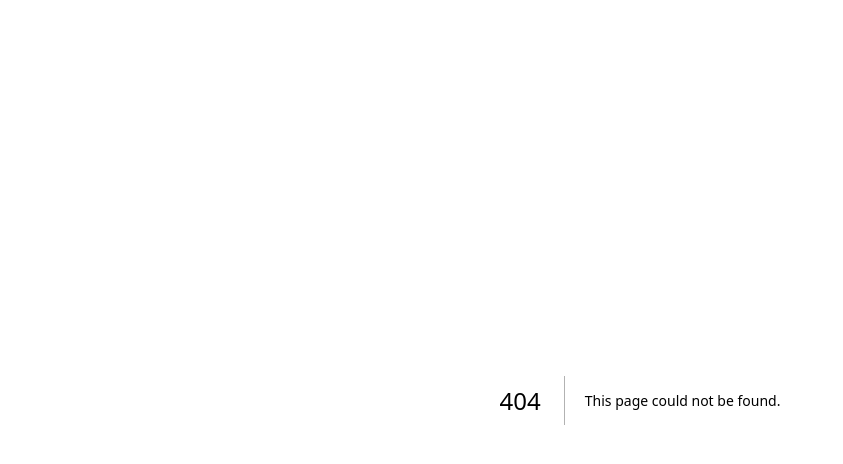
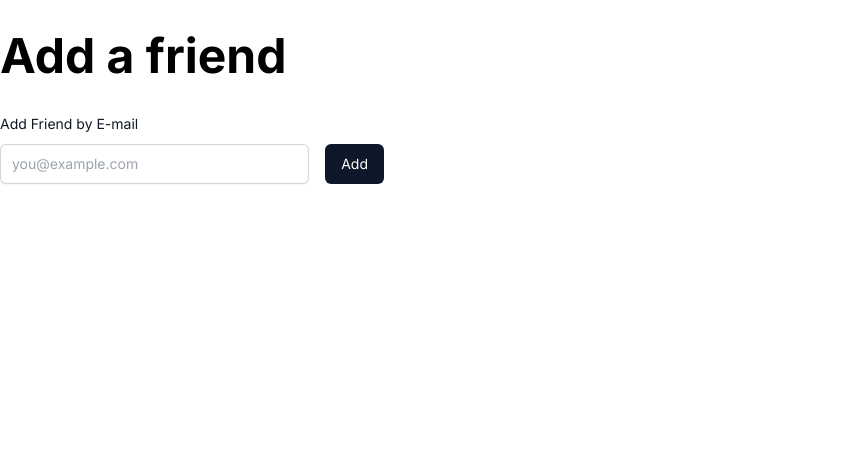
Before and after one commit to DuncanMoyo/friendzone, a Next.js app: page /dashboard/add in a window 1280 px wide. Before the commit this address had no page. Shown: the top 464 px of the page, without its empty margins (0-843 px from the left). Built offline with nearby package versions, Linux system fonts and the light colour scheme.

Commit message:
Adding users as friends

```diff
--- /dev/null
+++ b/app/(dashboard)/dashboard/add/page.tsx
@@ -0,0 +1,12 @@
+import { AddFriendButton } from "@/components"
+
+const page = () => {
+  return (
+    <main className="pt-8" >
+      <h1 className="font-bold text-5xl mb-8">Add a friend</h1>
+      <AddFriendButton />
+    </main>
+  )
+}
+
+export default page
--- /dev/null
+++ b/app/api/friends/add/route.ts
@@ -0,0 +1,39 @@
+import { authOptions } from "@/lib/auth";
+import { addFriendValidator } from "@/lib/validators/add-friend";
+import { getServerSession } from "next-auth";
+
+export async function POST(req: Request) {
+  try {
+    const body = await req.json();
+
+    const { email: emailToAdd } = addFriendValidator.parse(body.email);
+
+    const RESTResponse = await fetch(
+      `${process.env.UPSTASH_REDIS_REST_URL}/get/user:email${emailToAdd}`,
+      {
+        headers: {
+          Authorization: `Bearer ${process.env.UPSTASH_REDIS_REST_TOKEN}`,
+        },
+        cache: "no-store",
+      }
+    );
+
+    const data = (await RESTResponse.json()) as { result: string | null };
+    const idToAdd = data.result;
+    if (!idToAdd) {
+      return new Response("This person does not exist", { status: 400 });
+    }
+    const session = await getServerSession(authOptions);
+
+    if (!session) {
+      return new Response("Unauthorized", { status: 401 });
+    }
+
+    if (idToAdd === session.user.id) {
+      return new Response("You cannot add yourself", { status: 400 });
+    }
+
+    // valid request
+    console.log("🚀 ~ file: route.ts:21 ~ POST ~ data:", data);
+  } catch (error) {}
+}
--- /dev/null
+++ b/components/AddFriendButton.tsx
@@ -0,0 +1,75 @@
+"use client";
+
+import { useState } from "react";
+import Button from "./ui/Button";
+import { addFriendValidator } from "@/lib/validators/add-friend";
+import axios, { AxiosError } from "axios";
+import { z } from "zod";
+import { useForm } from "react-hook-form";
+import { zodResolver } from "@hookform/resolvers/zod";
+
+type Props = {};
+
+type FormData = z.infer<typeof addFriendValidator>;
+
+const AddFriendButton = (props: Props) => {
+  const [showSuccessState, setShowSuccessState] = useState<boolean>(false);
+
+  const {
+    register,
+    handleSubmit,
+    setError,
+    formState: { errors },
+  } = useForm<FormData>({
+    resolver: zodResolver(addFriendValidator),
+  });
+
+  const addFriend = async (email: string) => {
+    try {
+      const validatedEmail = addFriendValidator.parse({ email });
+
+      await axios.post("/api/friends/add", {
+        email: validatedEmail,
+      });
+
+      setShowSuccessState(true);
+    } catch (error) {
+      if (error instanceof z.ZodError) {
+        setError("email", { message: error.message });
+        return;
+      }
+      if (error instanceof AxiosError) {
+        setError("email", { message: error.response?.data });
+        return;
+      }
+      setError("email", { message: "Something went wrong" });
+    }
+  };
+
+  const onSubmit = (data: FormData) => {
+    addFriend(data.email);
+  };
+
+  return (
+    <form className="max-w-sm" onSubmit={handleSubmit(onSubmit)}>
+      <label htmlFor="email" className="block text-sm leading-6 text-gray-900">
+        Add Friend by E-mail
+      </label>
+      <div className="mt-2 flex gap-4">
+        <input
+          {...register("email")}
+          type="text"
+          className="block w-full rounded-md border-0 py-1.5 text-gray-900 shadow-sm ring-1 ring-inset ring-gray-300 placeholder:text-gray-400 focus:ring-2 focus:ring-inset focus:ring-indigo-600 sm:text-sm sm:leading-6 "
+          placeholder="you@example.com"
+        />
+        <Button>Add</Button>
+      </div>
+      <p className="mt-1 text-sm text-red-600">{errors.email?.message}</p>
+      {showSuccessState ? (
+        <p className="mt-1 text-sm text-green-600">Friend request sent!</p>
+      ) : null}
+    </form>
+  );
+};
+
+export default AddFriendButton;
--- /dev/null
+++ b/components/index.ts
@@ -0,0 +1 @@
+export {default as AddFriendButton} from './AddFriendButton';
--- a/components/ui/Button.tsx
+++ b/components/ui/Button.tsx
@@ -6,7 +6,7 @@ import { ButtonHTMLAttributes, FC } from "react";
 export interface ButtonProps
   extends ButtonHTMLAttributes<HTMLButtonElement>,
     VariantProps<typeof buttonVariants> {
-  isLoading: boolean;
+  isLoading?: boolean;
 }
 
 const buttonVariants = cva(
--- a/components/ui/index.ts
+++ b/components/ui/index.ts
@@ -1 +1,2 @@
-export { default as Buttton } from "./Button";
+export { default as Button } from "./Button";
+export { default as Providers } from "./Providers";
--- /dev/null
+++ b/lib/validators/add-friend.ts
@@ -0,0 +1,5 @@
+import {z} from 'zod'
+
+export const addFriendValidator = z.object({
+  email: z.string().email()
+})
--- a/tailwind.config.js
+++ b/tailwind.config.js
@@ -1,18 +1,18 @@
 /** @type {import('tailwindcss').Config} */
 module.exports = {
   content: [
-    './pages/**/*.{js,ts,jsx,tsx,mdx}',
-    './components/**/*.{js,ts,jsx,tsx,mdx}',
-    './app/**/*.{js,ts,jsx,tsx,mdx}',
+    "./pages/**/*.{js,ts,jsx,tsx,mdx}",
+    "./components/**/*.{js,ts,jsx,tsx,mdx}",
+    "./app/**/*.{js,ts,jsx,tsx,mdx}",
   ],
   theme: {
     extend: {
       backgroundImage: {
-        'gradient-radial': 'radial-gradient(var(--tw-gradient-stops))',
-        'gradient-conic':
-          'conic-gradient(from 180deg at 50% 50%, var(--tw-gradient-stops))',
+        "gradient-radial": "radial-gradient(var(--tw-gradient-stops))",
+        "gradient-conic":
+          "conic-gradient(from 180deg at 50% 50%, var(--tw-gradient-stops))",
       },
     },
   },
-  plugins: [],
-}
+  plugins: [require("@tailwindcss/forms")],
+};
```
Also changed, not shown: package.json (+6 -1 lines), app/(auth)/login/page.tsx (renamed from app/login/page.tsx), app/(dashboard)/dashboard/page.tsx (renamed from app/dashboard/page.tsx), 1 other file (tests, documents, lock files or other folders).
